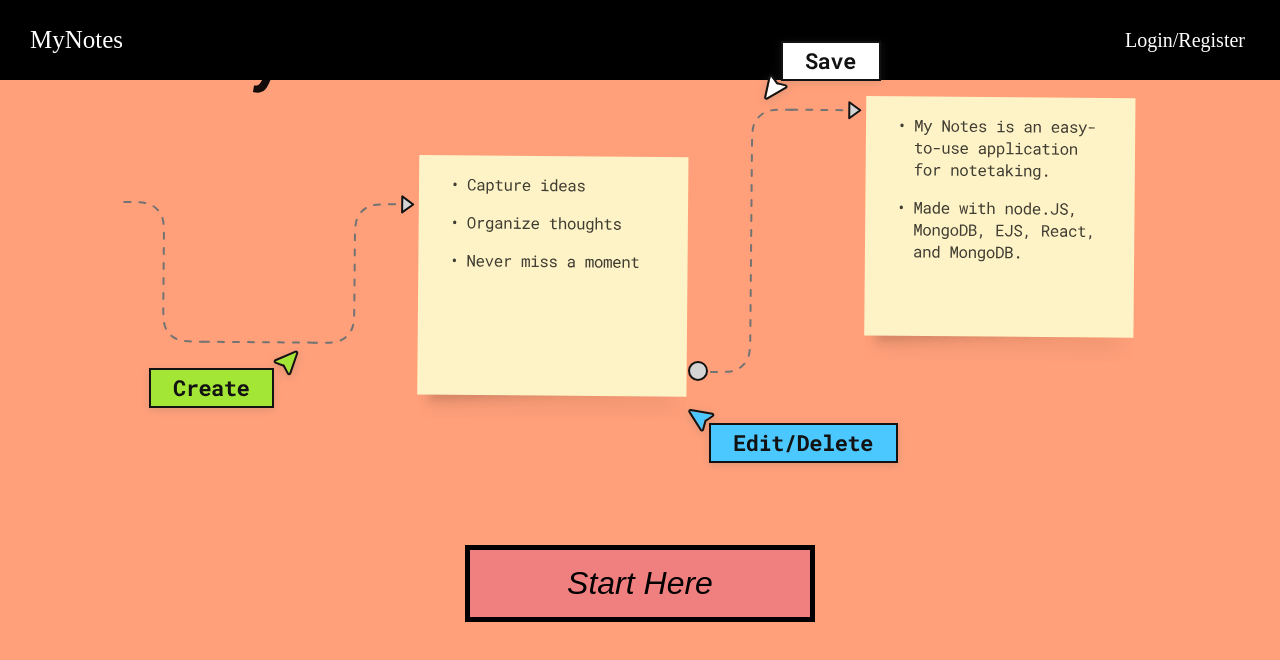
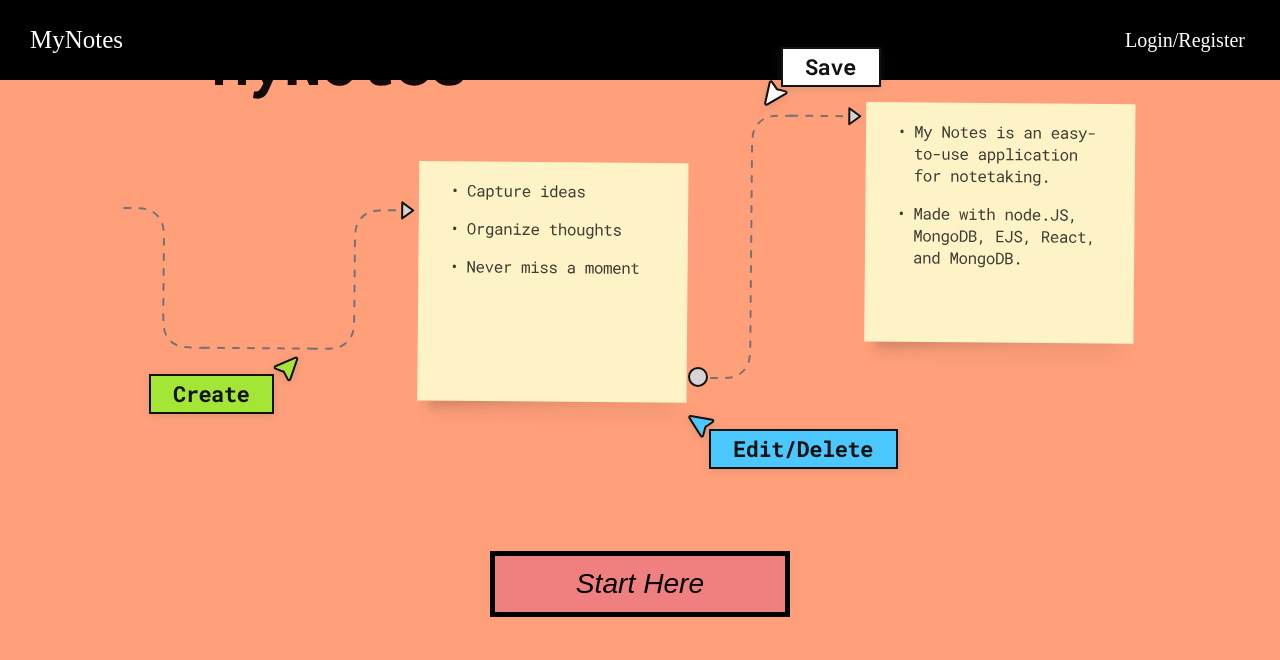
Before and after one commit to bgt1717/notesapp, a React (Vite) app in the folder web/: page / in a window 1280 px wide. Shown: the top 660 px of the page. Built offline with nearby package versions, Linux system fonts and the light colour scheme.

Commit message:
style update

```diff
--- a/web/src/App.css
+++ b/web/src/App.css
@@ -109,7 +109,7 @@ p {
   display: flex;
   flex-direction: column;
   align-items: center;
-  width: 90%;
+  width: 700px;
 }
 
 .existing-notes ul {
--- a/web/src/pages/home.css
+++ b/web/src/pages/home.css
@@ -1,20 +1,22 @@
 .HomeContainer {
     background-color: transparent; /* Use transparent instead of none */
     margin-top: -100px;
+
 }
 
 .homeimage img {
     width: 100%; /* Set the image width to 100% of its container */
+
 }
 
 .navigatebutton {
     background-color: lightcoral;
-    padding: 15px; /* Adjust padding for responsiveness */
-    width: 65%; /* Adjust width for responsiveness */
-    max-width: 350px; /* Set a maximum width to avoid stretching on larger screens */
+    padding: 12px; /* Adjust padding for responsiveness */
+    width: 55%; /* Adjust width for responsiveness */
+    max-width: 300px; /* Set a maximum width to avoid stretching on larger screens */
     border: 5px solid black; /* Combine border properties */
     cursor: pointer;
-    font-size: 2.5vw; /* Use viewport width for font size */
+    font-size: 2.2vw; /* Use viewport width for font size */
     font-style: italic;
     font-weight: 400; /* Adjusted font weight */
 }
```
